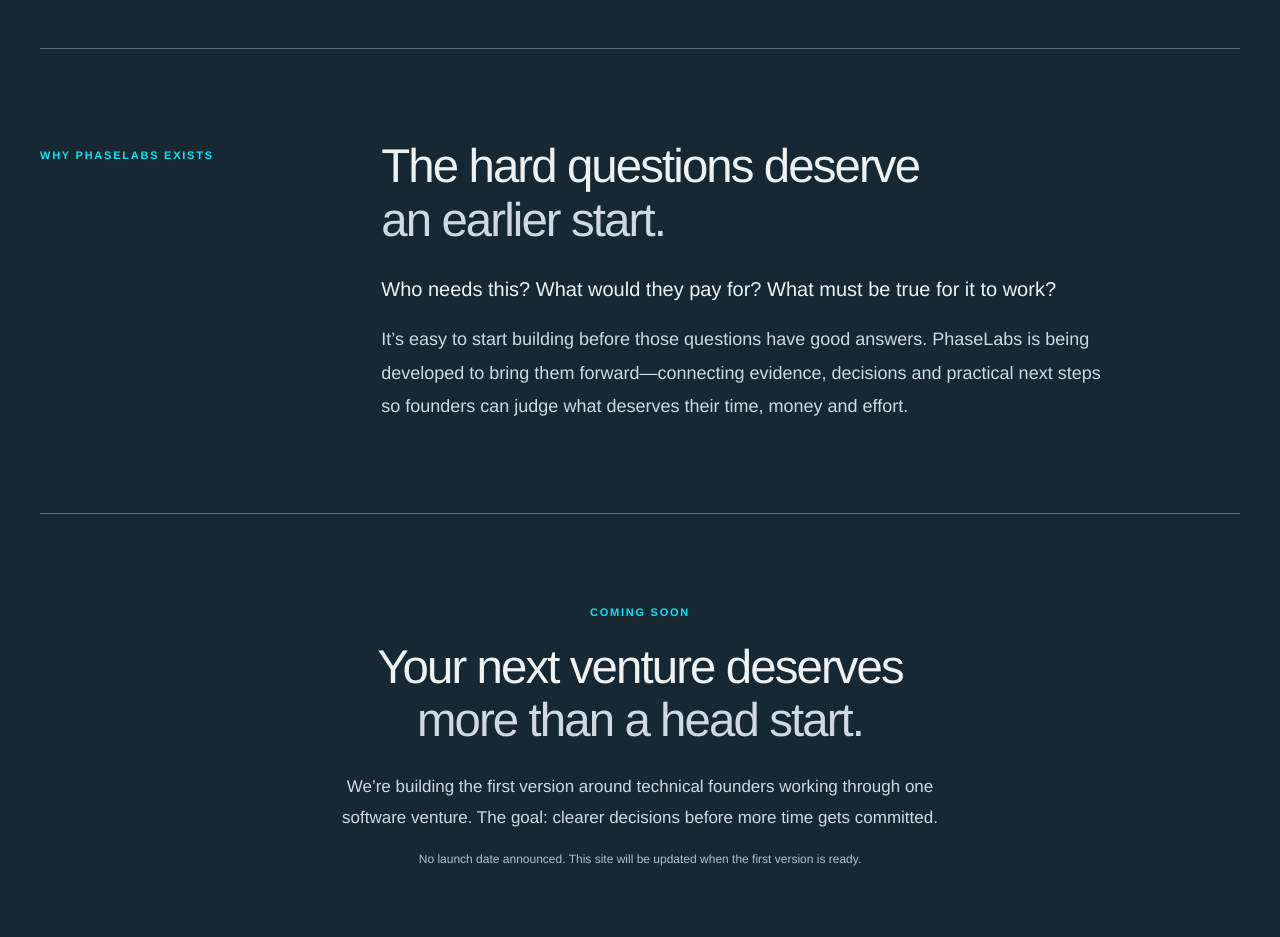
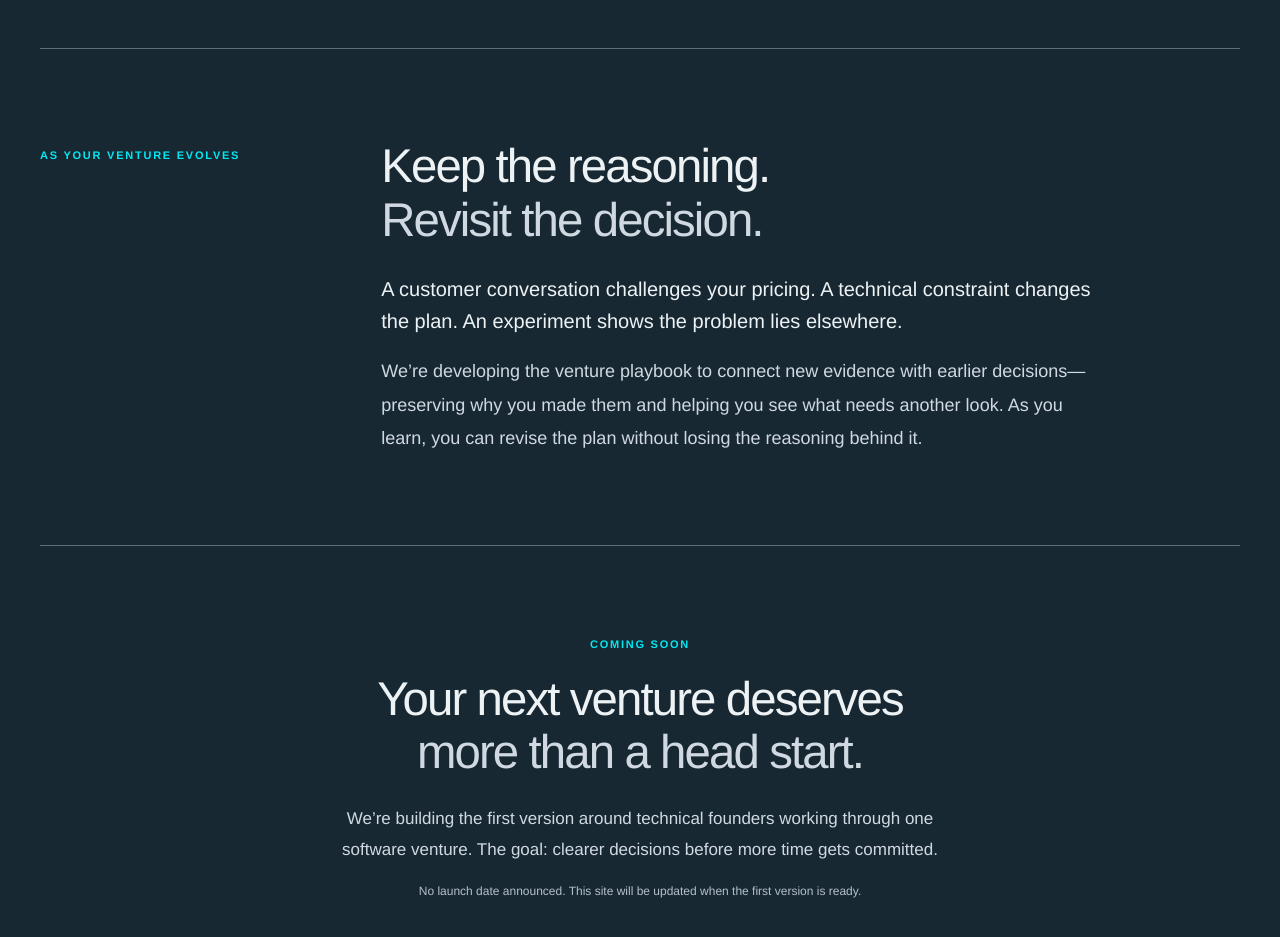
Before and after one commit to clschalkwyk/phaselabs.co.za, a React (Vite) app: page / in a window 1280 px wide. Shown: the part 2220-3157 px from the top of the page. Built offline with nearby package versions, Linux system fonts and the light colour scheme.

Commit message:
Update venture evolution messaging

```diff
--- a/src/App.jsx
+++ b/src/App.jsx
@@ -81,12 +81,12 @@
           </div>
         </section>
 
-        <section className="section frame founder-section" aria-labelledby="founder-title">
-          <p className="eyebrow">WHY PHASELABS EXISTS</p>
+        <section className="section frame evolution-section" aria-labelledby="evolution-title">
+          <p className="eyebrow">AS YOUR VENTURE EVOLVES</p>
           <div>
-            <h2 id="founder-title">The hard questions deserve<br /><span>an earlier start.</span></h2>
-            <p className="founder-question">Who needs this? What would they pay for? What must be true for it to work?</p>
-            <p className="founder-story">It’s easy to start building before those questions have good answers. PhaseLabs is being developed to bring them forward—connecting evidence, decisions and practical next steps so founders can judge what deserves their time, money and effort.</p>
+            <h2 id="evolution-title">Keep the reasoning.<br /><span>Revisit the decision.</span></h2>
+            <p className="evolution-example">A customer conversation challenges your pricing. A technical constraint changes the plan. An experiment shows the problem lies elsewhere.</p>
+            <p className="evolution-story">We’re developing the venture playbook to connect new evidence with earlier decisions—preserving why you made them and helping you see what needs another look. As you learn, you can revise the plan without losing the reasoning behind it.</p>
           </div>
         </section>
 
--- a/src/styles.css
+++ b/src/styles.css
@@ -83,10 +83,10 @@
 .playbook li::before { content: '0' counter(chapters); position: absolute; left: 0; top: 27px; font-size: 11px; color: var(--cyan); }
 .playbook strong { display: block; font-size: 15px; font-weight: 500; line-height: 1.5; }
 .playbook li span { display: block; margin-top: 6px; color: var(--body); font-size: 14px; line-height: 1.7; }
-.founder-section { display: grid; grid-template-columns: 0.5fr 1.5fr; gap: 55px; }
-.founder-section > .eyebrow { padding-top: 8px; }
-.founder-question { margin-top: 27px; max-width: 720px; font-size: 20px; font-weight: 500; color: var(--ink); line-height: 1.6; }
-.founder-story { margin-top: 18px; max-width: 720px; font-size: 18px; color: var(--body); line-height: 1.85; }
+.evolution-section { display: grid; grid-template-columns: 0.5fr 1.5fr; gap: 55px; }
+.evolution-section > .eyebrow { padding-top: 8px; }
+.evolution-example { margin-top: 27px; max-width: 720px; font-size: 20px; font-weight: 500; color: var(--ink); line-height: 1.6; }
+.evolution-story { margin-top: 18px; max-width: 720px; font-size: 18px; color: var(--body); line-height: 1.85; }
 .closing { text-align: center; padding-block: 90px; }
 .closing h2 { margin-top: 18px; }
 .closing > p:not(.eyebrow):not(.availability) { max-width: 610px; margin: 25px auto 0; font-size: 17px; line-height: 1.8; color: var(--body); }
@@ -106,7 +106,7 @@
   .review-card { max-width: 600px; width: 100%; }
   .question-grid { grid-template-columns: 1fr; }
   .question-card h3 { margin-top: 18px; }
-  .desk-section, .founder-section { grid-template-columns: 1fr; gap: 30px; }
+  .desk-section, .evolution-section { grid-template-columns: 1fr; gap: 30px; }
   .section, .closing { padding-block: 60px; }
   .site-footer { flex-wrap: wrap; }
   .header-link { display: none; }
```
